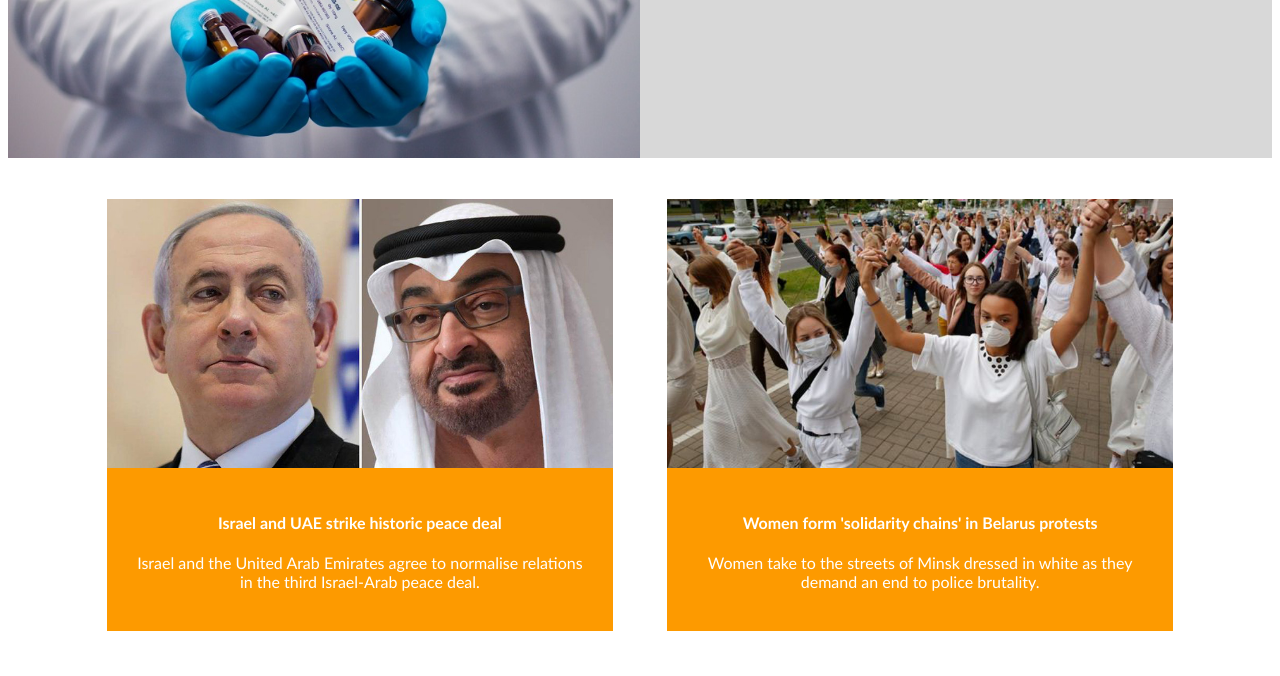
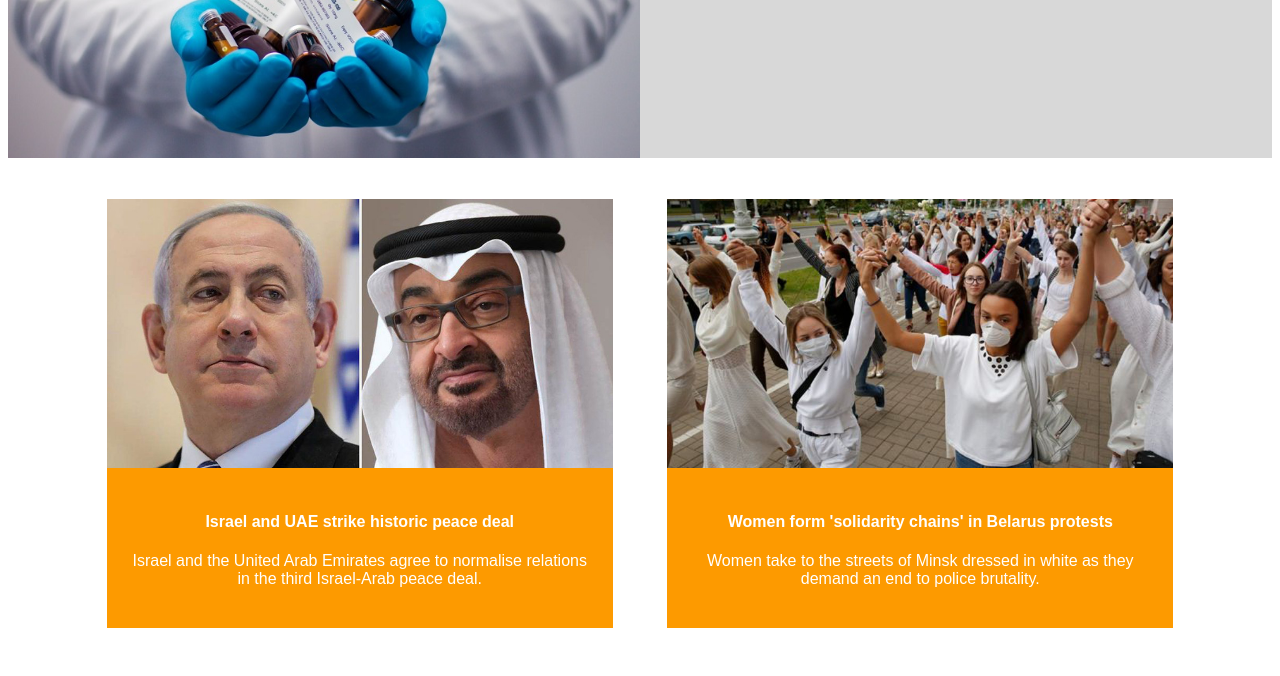
Before and after one commit to keanuxyz/metronews24, a plain HTML site: page index.html in a window 1280 px wide. Shown: the part 271-947 px from the top of the page. Drawn offline with Linux system fonts and the light colour scheme; a web font is replaced by a local one.

Commit message:
Update styles.css

```diff
--- a/css/styles.css
+++ b/css/styles.css
@@ -1,5 +1,5 @@
 body {
-	font-family: "montserrat", "Gill Sans", sans-serif;
+	font-family: "montserrat", sans-serif;
 	padding: 0;
 }
 /*	Header Section	*/
@@ -8,7 +8,6 @@ body {
 /*	Navbar	*/
 #navbar {
 	background-color: #000b1d;
-	font-family: "montserrat", sans-serif;
 	font-weight: 400;
 	padding: 1rem;
 	position: relative;
```
